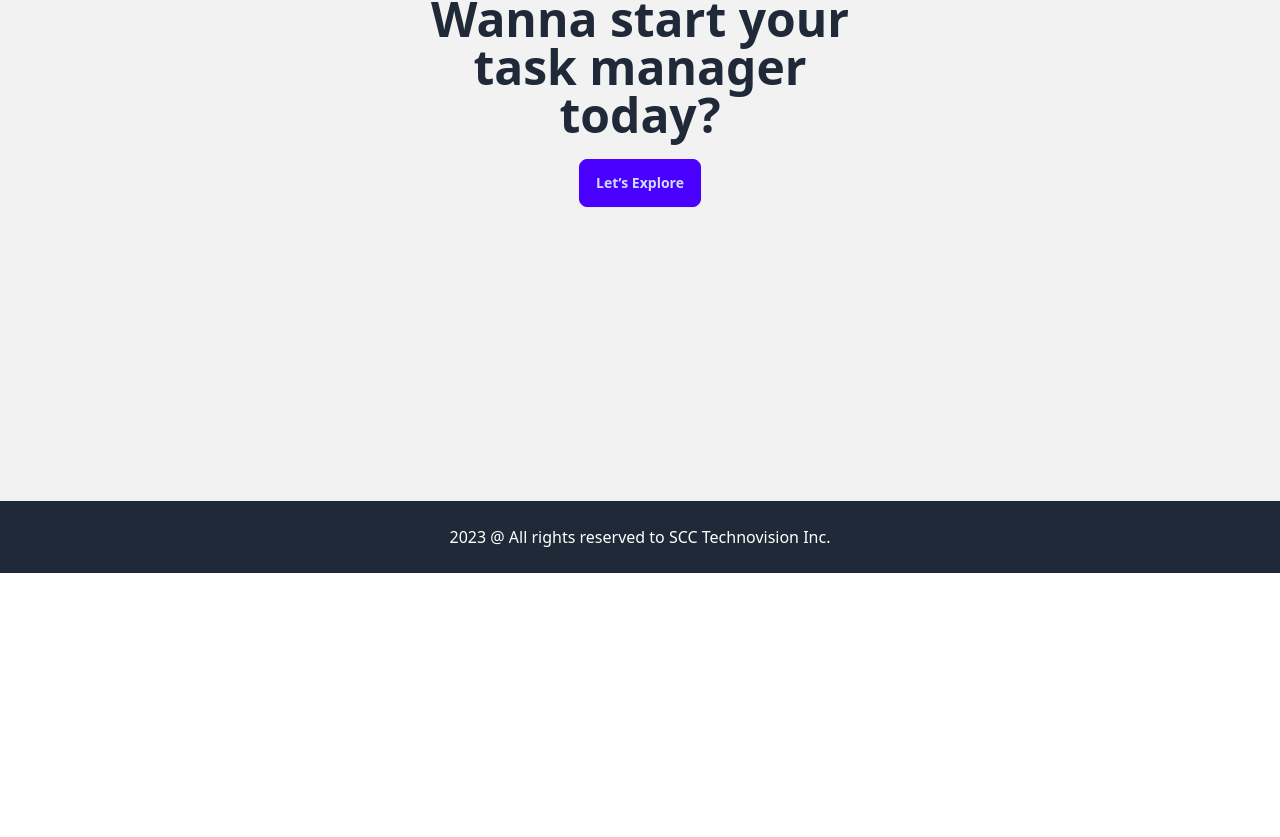
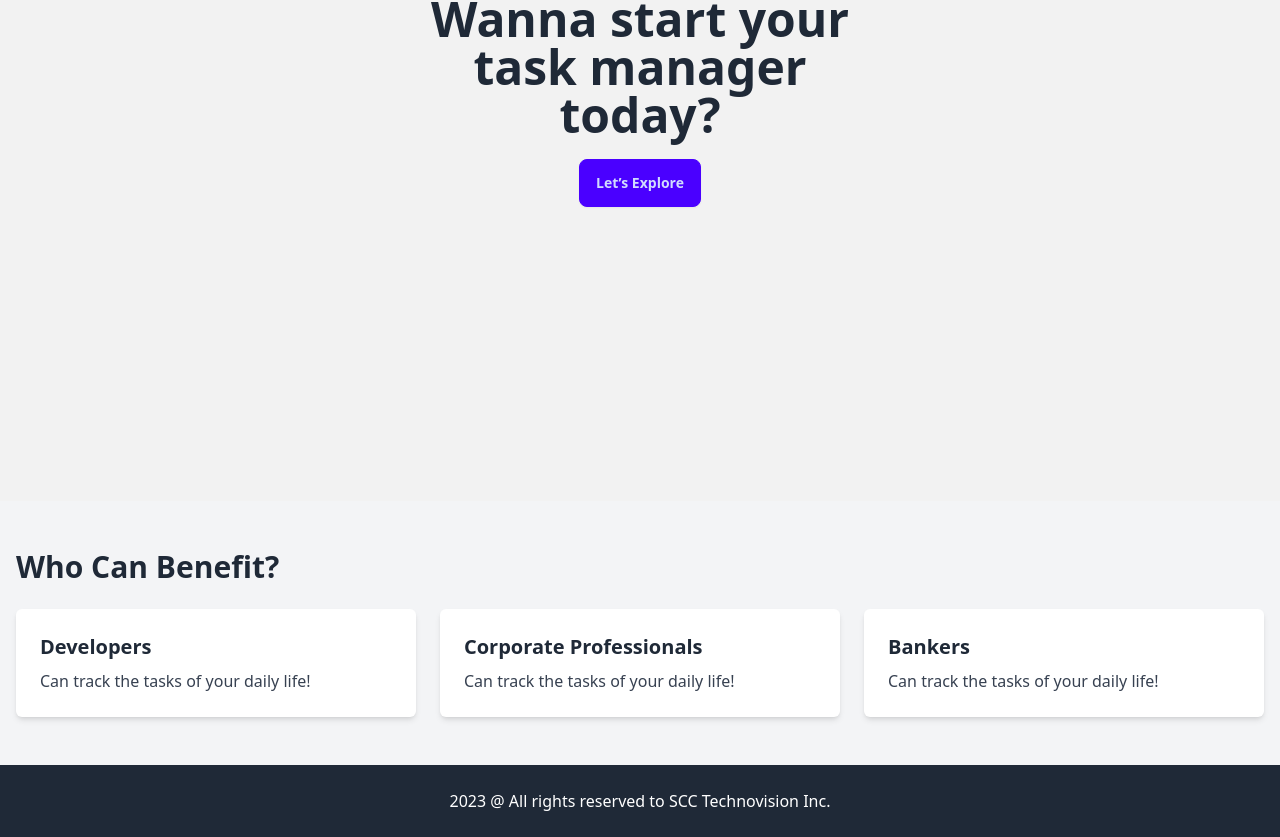
Before and after one commit to ChandanSayed/task-management, a React (Vite) app: page / in a window 1280 px wide. Shown: the part 367-1204 px from the top of the page. Before the commit the page ends 940 px from the top, so only its background shows below. Built offline with nearby package versions, Linux system fonts and the light colour scheme; no server answers.

Commit message:
Benifit section added

```diff
--- a/src/components/Home.jsx
+++ b/src/components/Home.jsx
@@ -1,11 +1,13 @@
 import React from 'react';
 
 import Banner from './Banner';
+import TargetAudience from './TargetAudience';
 
 const Home = () => {
   return (
     <>
       <Banner />
+      <TargetAudience />
     </>
   );
 };
--- /dev/null
+++ b/src/components/TargetAudience.jsx
@@ -0,0 +1,25 @@
+const TargetAudience = () => {
+  const audienceTypes = [
+    { id: 1, name: 'Developers', description: 'Can track the tasks of your daily life!' },
+    { id: 2, name: 'Corporate Professionals', description: 'Can track the tasks of your daily life!' },
+    { id: 3, name: 'Bankers', description: 'Can track the tasks of your daily life!' }
+  ];
+
+  return (
+    <section className="bg-gray-100 py-12">
+      <div className="container mx-auto px-4">
+        <h2 className="text-3xl font-bold mb-6">Who Can Benefit?</h2>
+        <div className="grid grid-cols-1 md:grid-cols-3 gap-6">
+          {audienceTypes.map(audience => (
+            <div key={audience.id} className="bg-white shadow-md p-6 rounded-md">
+              <h3 className="text-xl font-semibold mb-2">{audience.name}</h3>
+              <p className="text-gray-700">{audience.description}</p>
+            </div>
+          ))}
+        </div>
+      </div>
+    </section>
+  );
+};
+
+export default TargetAudience;
```
